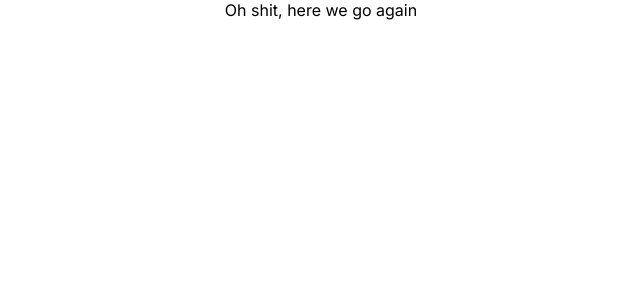
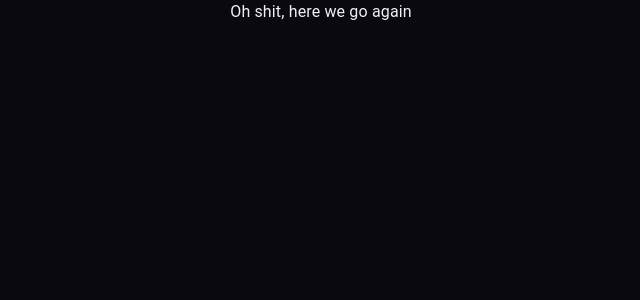
Before and after one commit to gabriella-guimaraes/portfolio-update, a React (Create React App) app: page / in a window 1280 px wide. Shown: the top 300 px of the page, without its empty margins (319-959 px from the left). Built offline with nearby package versions, Linux system fonts and the light colour scheme.

Commit message:
feat: Material UI custom theme set

```diff
--- a/src/index.tsx
+++ b/src/index.tsx
@@ -3,13 +3,16 @@ import ReactDOM from 'react-dom/client';
 import './index.css';
 import App from './App';
 import reportWebVitals from './reportWebVitals';
+import ThemeRender from './themeRender';
 
 const root = ReactDOM.createRoot(
   document.getElementById('root') as HTMLElement
 );
 root.render(
   <React.StrictMode>
-    <App />
+    <ThemeRender>
+      <App />
+    </ThemeRender>
   </React.StrictMode>
 );
 
--- /dev/null
+++ b/src/theme.tsx
@@ -0,0 +1,23 @@
+import { createTheme } from "@mui/material";
+
+const theme = createTheme({
+  palette: {
+    primary: {
+      main: "#9d96d4",
+    },
+    secondary: {
+      main: "#4532d4",
+      dark: "#32268c"
+    },
+    text: {
+      primary: "#f1f0f4",
+      secondary: "#d9d7f5",
+    },
+    background: {
+      default: "#0a0910",
+      paper: "#0a0910"
+    }
+  }
+});
+
+export default theme;
--- /dev/null
+++ b/src/themeRender.tsx
@@ -0,0 +1,14 @@
+"use client";
+
+import { ThemeProvider } from "@mui/material/styles";
+import CssBaseline from "@mui/material/CssBaseline";
+import theme from "./theme";
+
+export default function ThemeRender({ children }: { children: React.ReactNode }) {
+  return (
+    <ThemeProvider theme={theme}>
+      <CssBaseline />
+      {children}
+    </ThemeProvider>
+  );
+}
```
